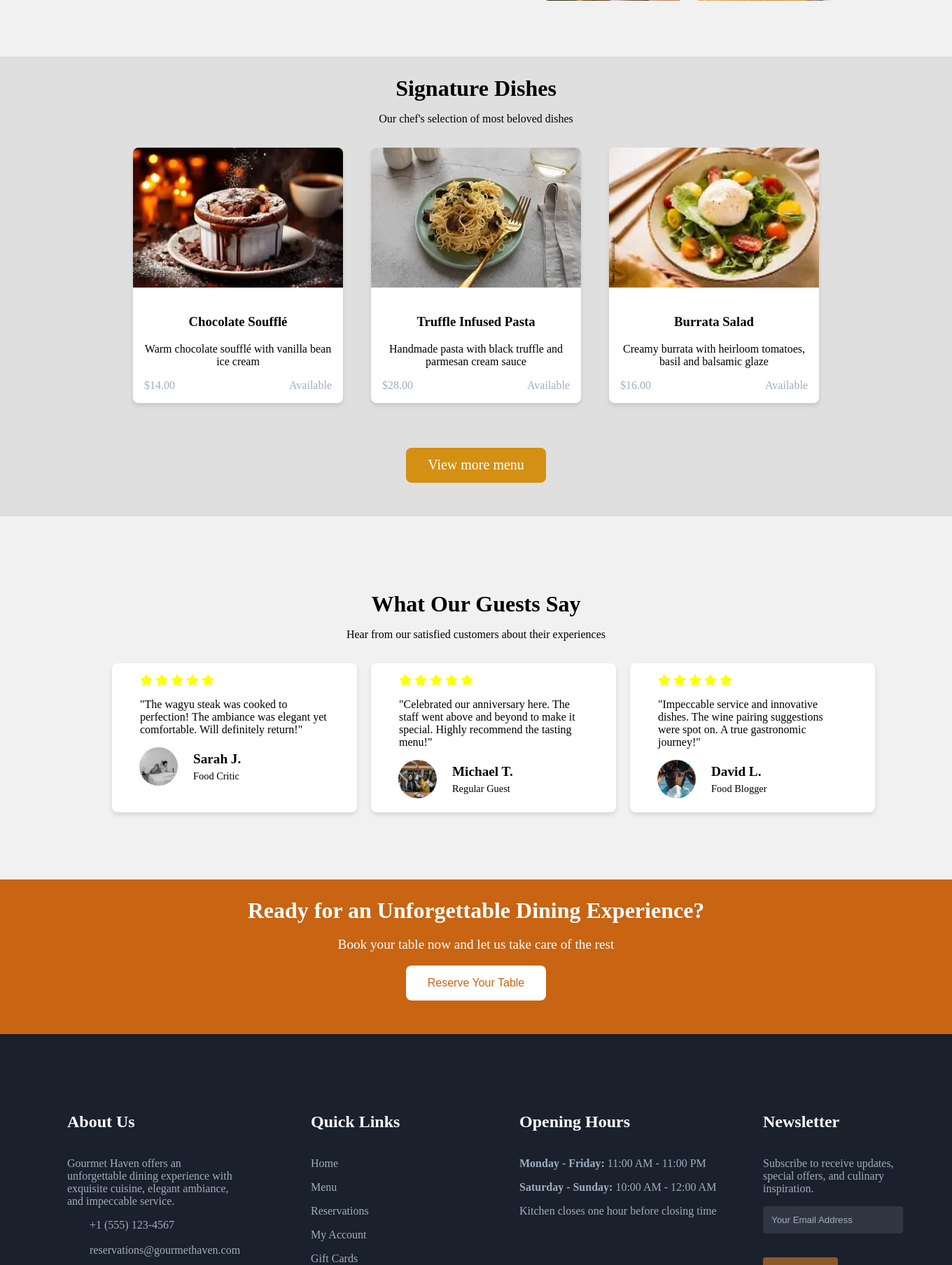
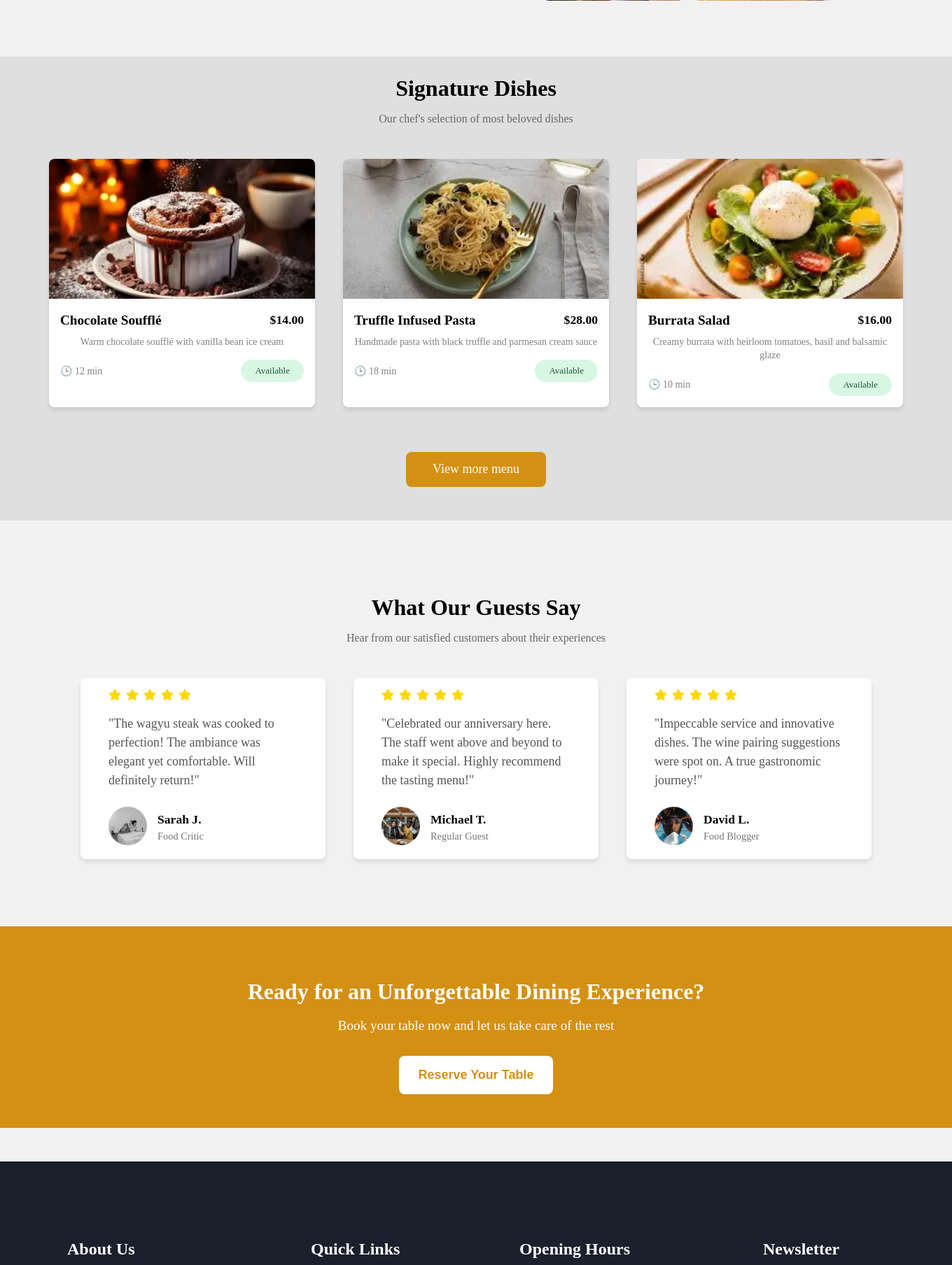
Before and after one commit to An34067/e_p_web_applications, a Django app: page / in a window 1360 px wide. Shown: the part 1195-3003 px from the top of the page at 70% size. Run offline with Django 5.2, Linux system fonts and the light colour scheme; data comes from the database, SQL or seed files in the repository; both versions use the stored data as it was after the commit.

Commit message:
modified

```diff
--- a/web_project/web_app/static/style.css
+++ b/web_project/web_app/static/style.css
@@ -154,42 +154,90 @@ body {
     font-weight: bold;
     margin-bottom: 1rem;
 }
-.f-subtitles {
-    color: #000;
-    font-size: 0.5rem;
+.f-subtitle {
+    color: #666;
+    font-size: 1rem;
     text-align: center;
+    margin-bottom: 2rem;
 }
-.dishes-grid {
+.menu_grid {
     display: grid;
-    grid-template-columns: 300px 300px 300px;
+    grid-template-columns: 380px 380px 380px;
     gap: 40px;
     margin-bottom: 3rem;
     padding: 1rem;
     justify-content: center;
 }
-.dish-card {
-    width: 300px;
+.dish_card {
+    width: 380px;
     background: white;
     border-radius: 8px;
     overflow: hidden;
     box-shadow: 0 4px 6px rgba(0, 0, 0, 0.1);
     transition: transform 0.3s ease;
 }
-.dish-card:hover {
+.dish_card:hover {
     transform: scale(1.05);
 }
-.dish-card img {
-    width: 300px;
+.dish_card img {
+    width: 100%;
     height: 200px;
     object-fit: cover;
 }
-.dish-info {
+.dish_info {
     padding: 1rem;
 }
-.dish-footer {
+.dish_info p {
+    color: gray;
+    font-size: 14px;
+    margin: 10px 0;
+    line-height: 1.4;
+}
+.dish_header {
+    display: flex;
+    justify-content: space-between;
+    align-items: center;
+    margin-bottom: 0.5rem;
+}
+.dish_header h3 {
+    margin: 0;
+    font-size: 1.3rem;
+    color: #000;
+}
+.price {
+    color: #000;
+    font-weight: bold;
+    font-size: 1.2rem;
+}
+.dish_footer {
     display: flex;
     justify-content: space-between;
     margin-top: 1rem;
+    align-items: center;
+}
+.dish_footer .time {
+    color: gray;
+    font-size: 14px;
+}
+.dish_footer .status {
+    padding: 6px 16px;
+    border: none;
+    color: #1e5631;
+    background-color: #d7f7e3;
+    border-radius: 20px;
+    font-size: 13px;
+    font-weight: 500;
+}
+.dish_footer .status.unavailable {
+    color: #7a1c1c;
+    background-color: #f7d7d7;
+}
+.no-dishes {
+    text-align: center;
+    padding: 40px;
+    color: #666;
+    font-size: 18px;
+    grid-column: 1 / -1;
 }
 .button-container {
     display: flex;
@@ -205,15 +253,16 @@ body {
     border: none;
     border-radius: 8px;
     cursor: pointer;
-    font-size: 20px;
+    font-size: 18px;
     transition: background-color 0.3s ease;
     text-decoration: none;
     display: inline-flex;
     align-items: center;
     justify-content: center;
+    font-weight: 500;
 }
 .btn:hover {
-    background-color: rgb(200, 100, 18);
+    background-color: rgb(180, 120, 10);
 }
 .review-section {
     margin-top: 5rem;
@@ -223,7 +272,7 @@ body {
     display: flex;
     align-items: center;
     justify-content: center;
-    padding-bottom: 3rem 0;
+    padding-bottom: 3rem;
     width: 100vw;
 }
 .r-content {
@@ -236,15 +285,16 @@ body {
     font-weight: bold;
     margin-bottom: 1rem;
 }
-.r-subtitles {
-    color: #000;
-    font-size: 0.5rem;
+.r-subtitle {
+    color: #666;
+    font-size: 1rem;
     text-align: center;
+    margin-bottom: 2rem;
 }
 .review-grid {
     display: grid;
-    grid-template-columns: 300px 300px 300px;
-    gap: 70px;
+    grid-template-columns: 350px 350px 350px;
+    gap: 40px;
     margin-bottom: 3rem;
     padding: 1rem;
     justify-content: center;
@@ -264,59 +314,68 @@ body {
     padding: 1rem;
 }
 .stars {
-    color: yellow;
+    color: #ffd700;
     text-align: left;
-    padding-left: 1.5rem;
-    padding-right: 1.5rem;
+    padding: 0 1.5rem;
+    margin-bottom: 1rem;
+}
+.stars i {
+    margin-right: 3px;
 }
 .r_text {
   text-align: left;
-  padding-left: 1.5rem;
-  padding-right: 1.5rem;
+  padding: 0 1.5rem;
+  color: #555;
+  line-height: 1.5;
+  margin-bottom: 1.5rem;
 }
 .second-column {
-    display: grid;
-    grid-template-rows: 25px 25px;
-    align-items: center;
-    justify-items: start;
+    display: flex;
+    flex-direction: column;
+    align-items: flex-start;
+    justify-content: center;
 }
 .review-footer {
-    display: grid;
-    grid-template-columns: 100px 100px;
-    grid-template-rows: auto;
+    display: flex;
     align-items: center;
+    gap: 15px;
+    padding: 0 1.5rem;
 }
 .review-card img {
-    border-radius: 100%;
+    border-radius: 50%;
     width: 55px;
     height: 55px;
     object-fit: cover;
 }
 .r_author {
-    font-size: 1.2rem;
+    font-size: 1.1rem;
     font-weight: bold;
-    color: black;
+    color: #000;
+    margin: 0 0 5px 0;
 }
 .author_post {
     font-size: 0.9rem;
-    color: black;
+    color: #777;
+    margin: 0;
 }
 .reserve-section {
     margin-top: 5rem;
     position: relative;
     background-size: cover;
     background-position: center;
-    background-color: rgb(200, 100, 18);
+    background-color: rgb(212, 144, 18);
     display: flex;
     align-items: center;
     justify-content: center;
-    padding-bottom: 3rem;
+    padding: 3rem 0;
     width: 100vw;
 }
 .reserve-content {
     position: relative;
     text-align: center;
     color: white;
+    max-width: 800px;
+    padding: 0 20px;
 }
 .reserve-title {
     font-size: 2rem;
@@ -327,19 +386,25 @@ body {
     color: white;
     font-size: 1.2rem;
     text-align: center;
+    margin-bottom: 2rem;
 }
 .reserve-btn {
-    width: 200px;
-    height: 50px;
-    color: rgb(200, 100, 18);
+    width: 220px;
+    height: 55px;
+    color: rgb(212, 144, 18);
     background-color: white;
     border: none;
     border-radius: 8px;
     cursor: pointer;
-    font-size: 16px;
-    transition: background-color 0.3s ease;
+    font-size: 18px;
+    font-weight: 600;
+    transition: all 0.3s ease;
 }
 .reserve-btn:hover {
-    background-color: rgb(163, 163, 163);
-    color: white;
+    background-color: #f0f0f0;
+    transform: translateY(-2px);
+    box-shadow: 0 4px 8px rgba(0, 0, 0, 0.1);
 }
+.dishes-grid, .dish-card, .dish-info, .dish-footer {
+    display: none;
+}
--- a/web_project/web_app/templates/home.html
+++ b/web_project/web_app/templates/home.html
@@ -1,6 +1,9 @@
 {% extends 'base.html' %}
 {% load static %}
 {% block title %}Les Plaisirs Secrets - Home{% endblock %}
+{% block extra_css %}
+    <link rel="stylesheet" href="{% static 'menu.css' %}">
+{% endblock %}
 {% block content %}
 <section class="hero-section">
   <div class="hero-content">
@@ -52,36 +55,34 @@
   <div class="f-content">
     <h2 class="f-title">Signature Dishes</h2>
     <p class="f-subtitle">Our chef's selection of most beloved dishes</p>
-    <section class="dishes-grid">
+    {% if featured_dishes %}
+      <section class="menu_grid">
         {% for dish in featured_dishes %}
-      <div class="dish-card">
+        <div class="dish_card">
           <img src="{% static 'images/' %}{{ dish.image_name }}" alt="{{ dish.dish_name }}"/>
-        <div class="dish-info">
+          <div class="dish_info">
+            <div class="dish_header">
                 <h3>{{ dish.dish_name }}</h3>
+                <span class="price">${{ dish.price }}</span>
+            </div>
             <p>{{ dish.description }}</p>
-          <div class="dish-footer">
-            <span>${{ dish.price }}</span>
-            <span>{{ dish.is_available|yesno:"Available,Unavailable" }}</span>
-          </div>
-        </div>
-      </div>
-      {% empty %}
-      <div class="dish-card">
-        <img src="{% static 'images/default.jpg' %}" alt="No dishes available"/>
-        <div class="dish-info">
-          <h3>No Featured Dishes</h3>
-          <p>Please check back later for our special dishes</p>
-          <div class="dish-footer">
-            <span>$0</span>
-            <span>Unavailable</span>
+            <div class="dish_footer">
+              <span class="time">🕒 {{ dish.cooking_time|default:"25" }} min</span>
+              <span class="status {% if dish.is_available %}available{% else %}unavailable{% endif %}">
+                {{ dish.is_available|yesno:"Available,Unavailable" }}
+              </span>
             </div>
           </div>
         </div>
         {% endfor %}
       </section>
+    {% else %}
+      <div class="no-dishes">
+        <p>No featured dishes available at the moment.</p>
+      </div>
+    {% endif %}
     <div class="button-container">
       <a href="{% url 'menu' %}" class="btn">View more menu</a>
-    </div>
     </div>
   </div>
 </section>
```
Also changed, not shown: web_project/db.sqlite3. Lines whose indentation alone changed are shown as unchanged.
